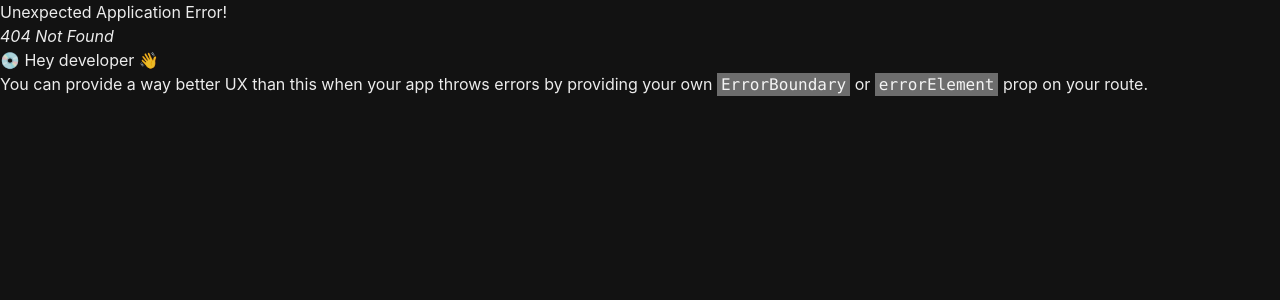
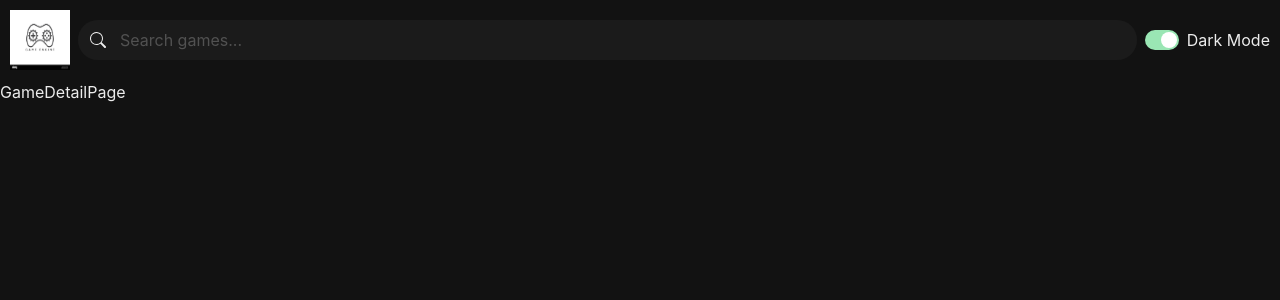
Before and after one commit to Loretaaaaa/game-hub, a React (Vite) app: page /games/1 in a window 1280 px wide. Before the commit this address had no page. Shown: the top 300 px of the page. Built offline with nearby package versions, Linux system fonts and the light colour scheme.

Commit message:
setup routing for GameDetail

```diff
--- /dev/null
+++ b/src/pages/GameDetailPage.tsx
@@ -0,0 +1,9 @@
+
+
+const GameDetailPage = () => {
+  return (
+    <div>GameDetailPage</div>
+  )
+}
+
+export default GameDetailPage
--- a/src/routes.tsx
+++ b/src/routes.tsx
@@ -1,12 +1,16 @@
 import { createBrowserRouter } from "react-router-dom";
 import Layout from "./pages/Layout";
 import HomePage from "./pages/HomePage";
+import GameDetailPage from "./pages/GameDetailPage";
 
 const router = createBrowserRouter([
   {
     path: "/",
     element: <Layout />,
-    children: [{ index: true, element: <HomePage /> }],
+    children: [
+      { index: true, element: <HomePage /> },
+      { path: "games/:id", element: <GameDetailPage /> },
+    ],
   },
 ]);
 
```
